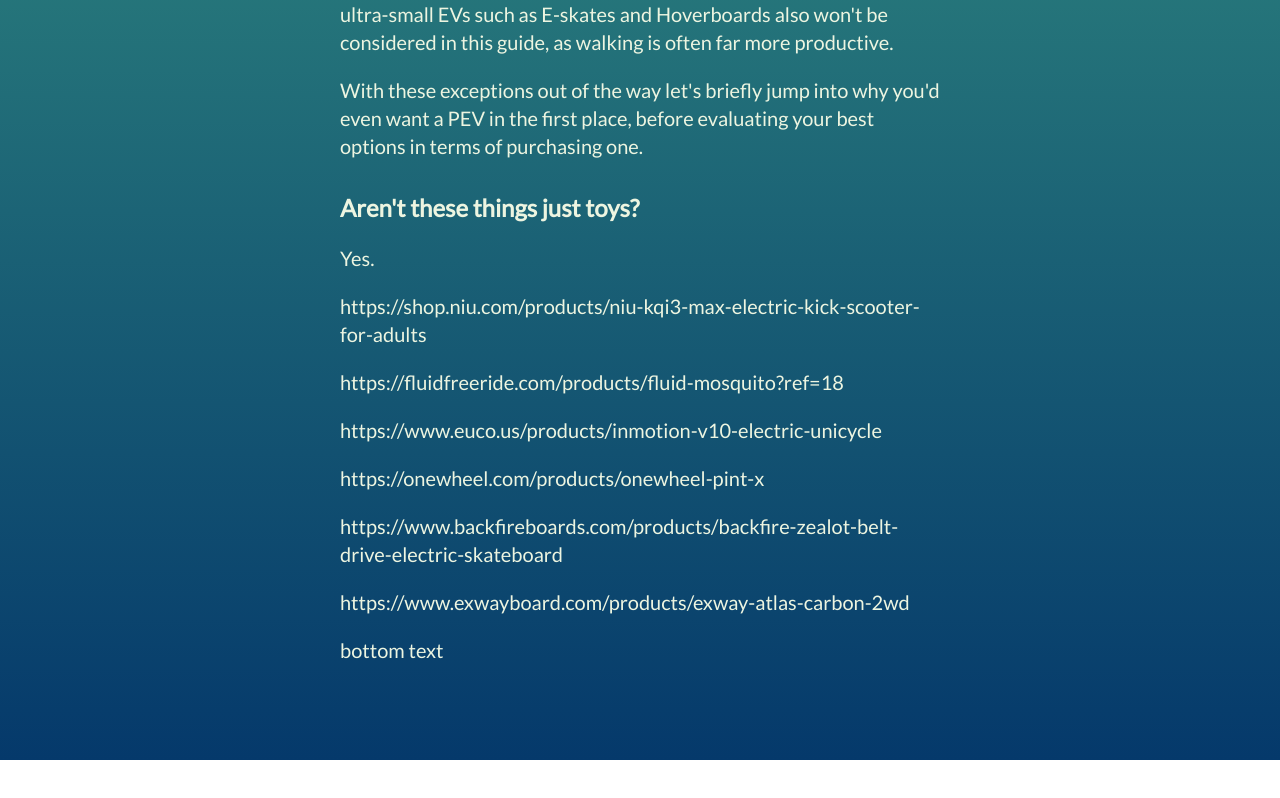
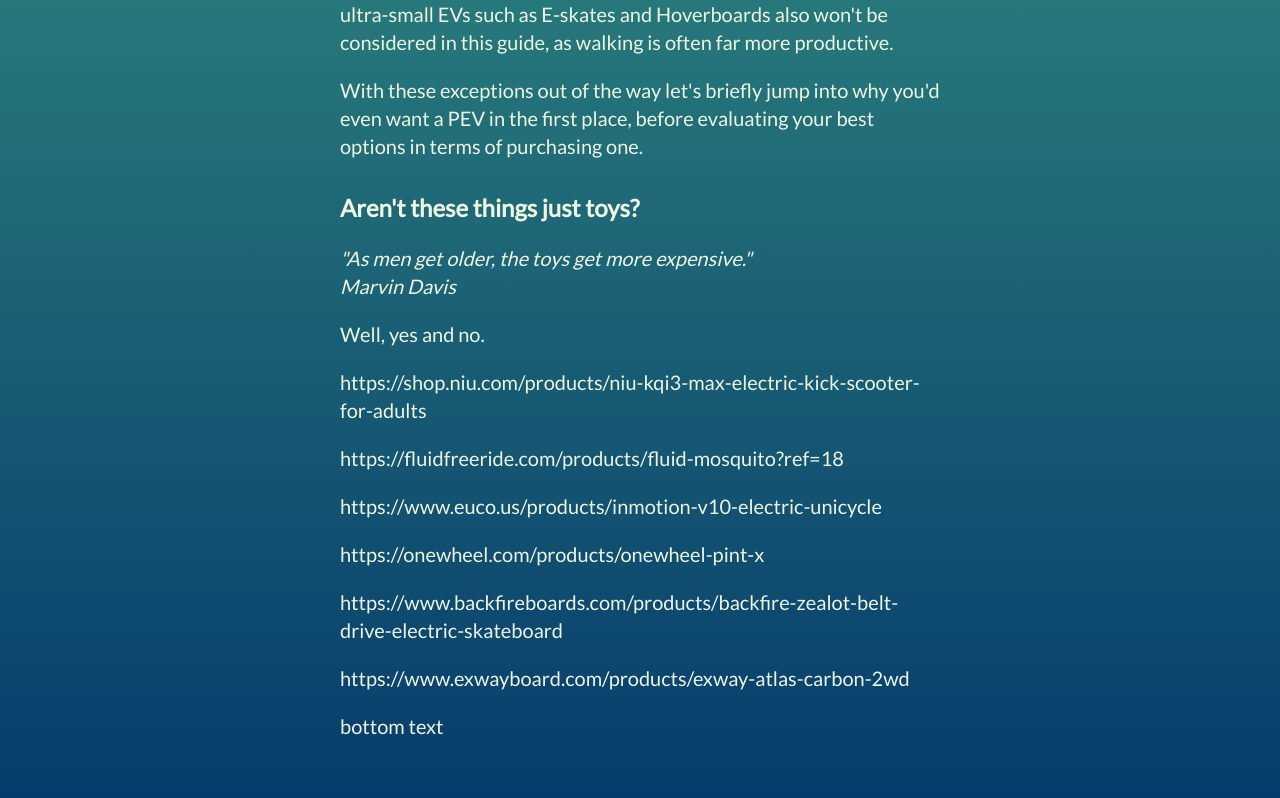
Before and after one commit to jwmke/personal-website, a Next.js app: page /blog/draft/electric in a window 1280 px wide. Shown: the part 1310-2108 px from the top of the page. Before the commit the page ends 2070 px from the top, so only its background shows below. Built offline with nearby package versions, Linux system fonts and the light colour scheme.

Commit message:
minor progress

```diff
--- a/pages/blog/draft/electric.tsx
+++ b/pages/blog/draft/electric.tsx
@@ -33,7 +33,8 @@
               <p>Secondly, since PEVs be used to travel/commute short distances, ultra-small EVs such as E-skates and Hoverboards also won&apos;t be considered in this guide, as walking is often far more productive.</p>
               <p>With these exceptions out of the way let&apos;s briefly jump into why you&apos;d even want a PEV in the first place, before evaluating your best options in terms of purchasing one.</p>
               <p className='text-2xl font-bold pt-3'>Aren&apos;t these things just toys?</p>
-              <p>Yes.</p>
+              <p className='italic'>&quot;As men get older, the toys get more expensive.&quot;<br/>Marvin Davis</p>
+              <p>Well, yes and no.</p> {/* explore philosophical side of fun then talk about last mile(s) commute */}
               <p>https://shop.niu.com/products/niu-kqi3-max-electric-kick-scooter-for-adults</p>
               <p>https://fluidfreeride.com/products/fluid-mosquito?ref=18</p>
               <p>https://www.euco.us/products/inmotion-v10-electric-unicycle</p>
```
